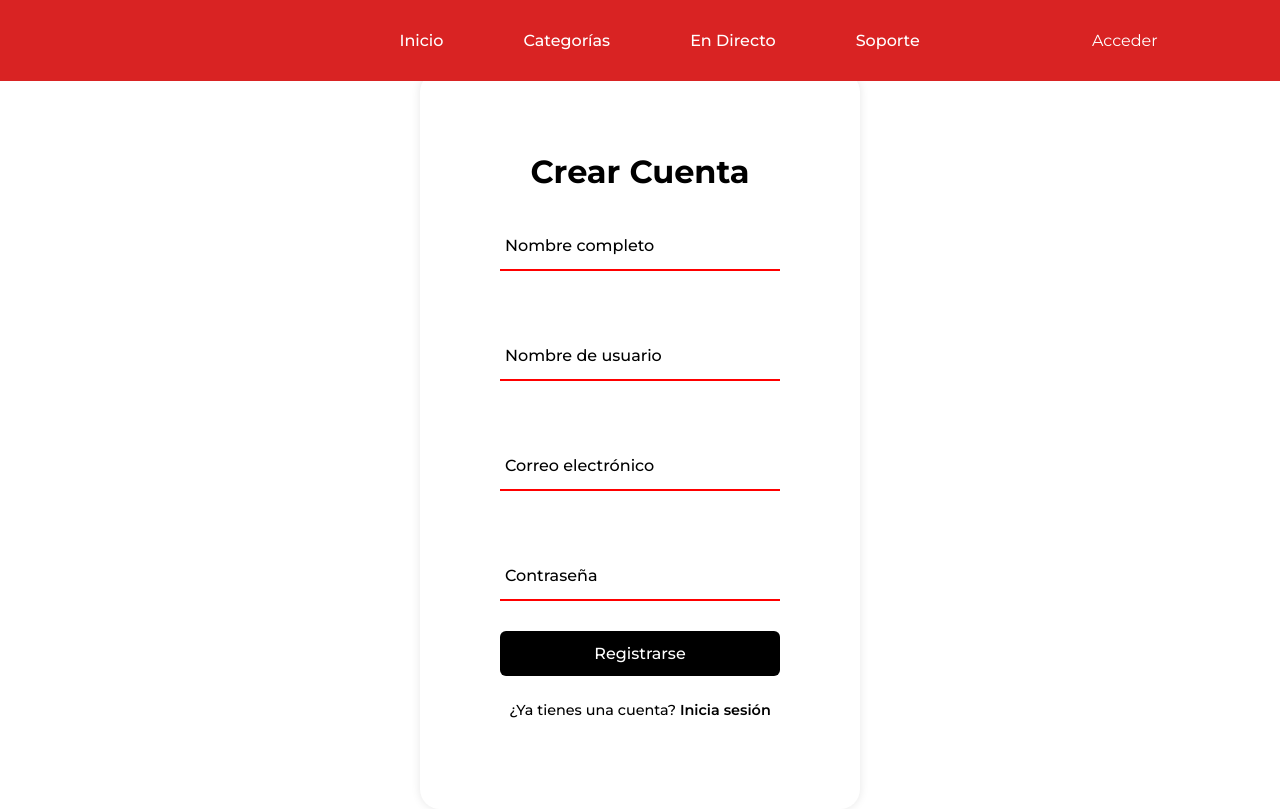
After one commit to ShakalDLT/Pagina-Web-Para-Creadores-de-Contenido, a PHP site: page /Registro.php in a window 1280 px wide. The commit adds this page. Run offline with PHP 8.4, Linux system fonts and the light colour scheme.

Commit message:
Add files via upload

```diff
--- /dev/null
+++ b/Registro.php
@@ -0,0 +1,98 @@
+<?php
+include("php/conexion.php");
+
+if (isset($_POST["Registrar"])) {
+    $nombre = mysqli_real_escape_string($conexion, $_POST['nombre']);
+    $usuario = mysqli_real_escape_string($conexion, $_POST['usuario']);
+    $correo = mysqli_real_escape_string($conexion, $_POST['correo']);
+    $contraseña = mysqli_real_escape_string($conexion, $_POST['contraseña']);
+    $contraseña_encriptada = sha1($contraseña);
+
+    $sqlusuario = "SELECT idusuarios FROM usuarios WHERE usuario = '$usuario'";
+    $resultadousuario = mysqli_query($conexion, $sqlusuario);
+    $filas = $resultadousuario->num_rows;
+
+    if ($filas > 0) {
+        echo "<script>
+        alert('El Usuario Ya Existe');
+        window.location = 'Registro.php';
+        </script>";
+    } else {
+        $sqlusuario = "INSERT INTO usuarios (Nombre, Usuario, Correo, Contraseña)
+                            VALUES ('$nombre','$usuario', '$correo', '$contraseña_encriptada')";
+        $resultadousuario = $conexion->query($sqlusuario);
+
+        if ($resultadousuario > 0) {
+            echo "<script>
+            alert('Registro Exitoso');
+            window.location = 'Login.php';
+            </script>";
+        } else {
+            echo "<script>
+            alert('Error Al Registrarse');
+            window.location = 'Registro.php';
+            </script>";
+        }
+    }
+}
+?>
+<!DOCTYPE html>
+<html lang="es">
+<head>
+  <meta charset="UTF-8" />
+  <title>Crear Cuenta</title>
+  <meta name="viewport" content="width=device-width, initial-scale=1.0"/>
+  <link rel="stylesheet" href="css/style.css" />
+</head>
+<body class="login-body">
+  <header>
+    <a href="#" class="logo"><i class="bx bxs-main"></i></a>
+    <div class="bx bx-menu" id="menu-icon"></div>
+    <ul class="navbar">
+      <li><a href="main.php" class="inicio-activo">Inicio</a></li>
+      <li><a href="#Categorias.html">Categorías</a></li>
+      <li><a href="#En Directo">En Directo</a></li>
+      <li><a href="Soporte.php">Soporte</a></li>
+    </ul>
+    <a href="Login.php" class="btnlogin">Acceder</a>
+  </header>
+
+  <div class="wrapper">
+    <div class="form-box login">
+      <h2>Crear Cuenta</h2>
+
+      <?php if (!empty($mensajeError)): ?>
+        <p style="color: red; text-align:center;"><?= htmlspecialchars($mensajeError) ?></p>
+      <?php endif; ?>
+
+      <form method="POST" action="registro.php">
+        <div class="input-box">
+          <input type="text" name="nombre" placeholder=" " value="<?= htmlspecialchars($nombre ?? '') ?>" required />
+          <label>Nombre completo</label>
+        </div>
+
+        <div class="input-box">
+          <input type="text" name="usuario" placeholder=" " value="<?= htmlspecialchars($usuario ?? '') ?>" required />
+          <label>Nombre de usuario</label>
+        </div>
+
+        <div class="input-box">
+          <input type="email" name="correo" placeholder=" " value="<?= htmlspecialchars($correo ?? '') ?>" required />
+          <label>Correo electrónico</label>
+        </div>
+
+        <div class="input-box">
+          <input type="password" name="contraseña" placeholder=" " required />
+          <label>Contraseña</label>
+        </div>
+
+        <button type="submit" name="Registrar" class="btnIngresar">Registrarse</button>
+
+        <div class="ingreso-registro">
+          <p>¿Ya tienes una cuenta? <a href="Login.php">Inicia sesión</a></p>
+        </div>
+      </form>
+    </div>
+  </div>
+</body>
+</html>
--- a/css/style.css
+++ b/css/style.css
@@ -135,10 +135,13 @@ header {
 }
 
 .soporte-form form {
-  margin-top: 150px;
+  margin-top: 0; /* Ajustado para separar bien del título */
   display: flex;
   flex-direction: column;
   align-items: center;
+  max-width: 600px;
+  margin-left: auto;
+  margin-right: auto;
 }
 
 .soporte-form input,
@@ -168,6 +171,16 @@ header {
   background: var(--bg-color);
 }
 
+/* NUEVO: Título grande y centrado para el formulario de soporte */
+.soporte-titulo {
+  font-size: 3.5rem;
+  font-weight: 700;
+  text-align: center;
+  color: var(--main-color);
+  margin-top: 120px;  /* separa del header fijo y del tope */
+  margin-bottom: 40px; /* espacio antes del formulario */
+}
+
 .wrapper {
   width: 440px;
   background: white;
@@ -185,6 +198,7 @@ header {
   flex-direction: column;
   align-items: center;
 }
+
 body.login-body {
   height: 100vh;
   display: flex;
@@ -194,6 +208,7 @@ body.login-body {
   padding-top: 80px;
   flex-direction: column;
 }
+
 .form-box {
   width: 100%;
   padding: 40px;
@@ -207,6 +222,7 @@ body.login-body {
   color: black;
   text-align: center;
 }
+
 .input-box {
   position: relative;
   width: 100%;
@@ -237,10 +253,12 @@ body.login-body {
   font-weight: 600;
   padding: 0 35px;
 }
+
 .input-box input:focus + label,
 .input-box input:not(:placeholder-shown) + label {
   display: none;
 }
+
 .input-box input {
   padding-left: 35px; /* espacio para el label */
   transition: padding-left 0.3s ease;
@@ -250,6 +268,7 @@ body.login-body {
 .input-box input:not(:placeholder-shown) {
   padding-left: 5px; /* texto inicia casi en el borde izquierdo */
 }
+
 .recover {
   font-size: 0.9em;
   color: black;
```
Also changed, not shown: Login.php (added, +77 -0 lines), Soporte.php (+11 -3 lines), main.php (added, +66 -0 lines), Cuenta.php (added). Lines whose indentation alone changed are shown as unchanged.
